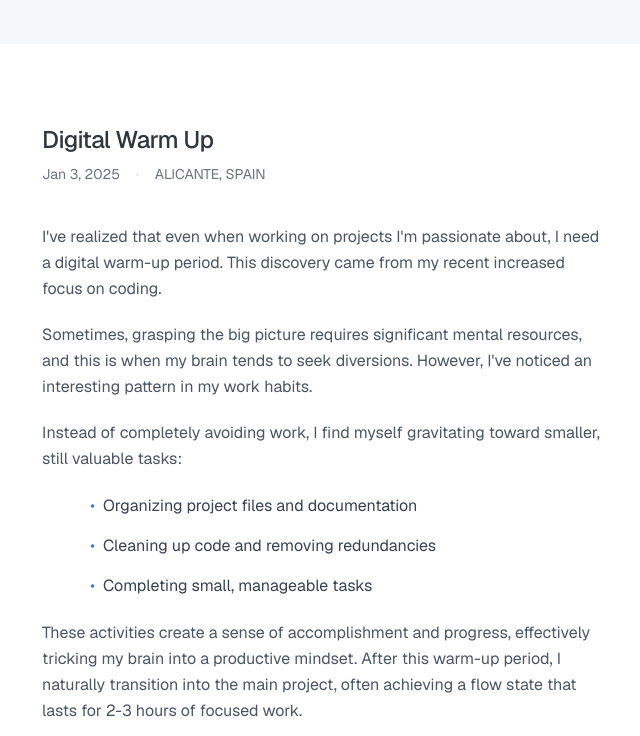
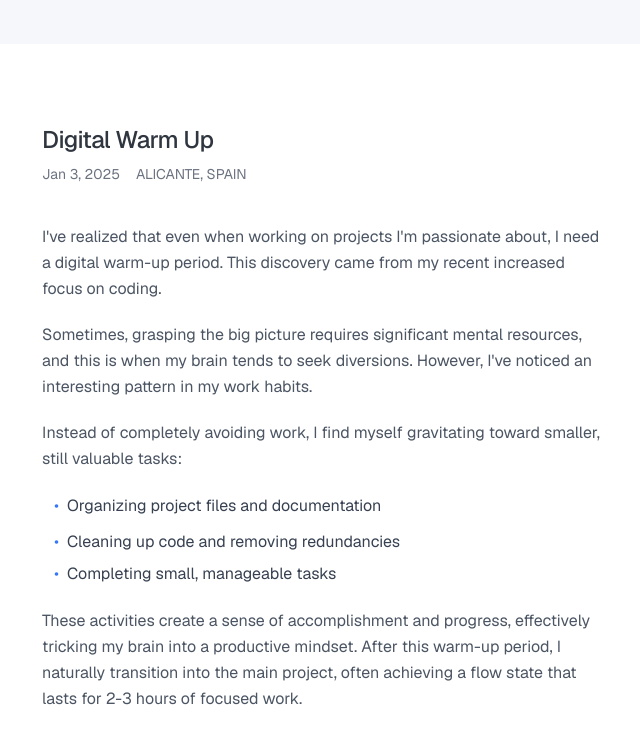
Before and after one commit to craftyme/draftpen, a Next.js app: page / in a window 1280 px wide. Shown: the part 400-1136 px from the top of the page, without its empty margins (318-958 px from the left). Built offline with nearby package versions, Linux system fonts and the light colour scheme.

Commit message:
Update page.tsx

```diff
--- a/src/app/page.tsx
+++ b/src/app/page.tsx
@@ -29,7 +29,6 @@ export default function Home() {
             </h2>
             <div className="flex items-center gap-4 text-sm text-gray-500 mb-10">
               <time>Jan 3, 2025</time>
-              <span className="text-gray-300">·</span>
               <span>ALICANTE, SPAIN</span>
             </div>
 
@@ -52,16 +51,16 @@ export default function Home() {
                 toward smaller, still valuable tasks:
               </p>
 
-              <ul className="space-y-3 mb-10 ml-4">
-                <li className="text-gray-700 flex items-start">
+              <ul className="mb-10 space-y-1 -ml-5">
+                <li className="text-gray-700 flex">
                   <span className="text-[#3478F6] mr-2">•</span>
                   Organizing project files and documentation
                 </li>
-                <li className="text-gray-700 flex items-start">
+                <li className="text-gray-700 flex">
                   <span className="text-[#3478F6] mr-2">•</span>
                   Cleaning up code and removing redundancies
                 </li>
-                <li className="text-gray-700 flex items-start">
+                <li className="text-gray-700 flex">
                   <span className="text-[#3478F6] mr-2">•</span>
                   Completing small, manageable tasks
                 </li>
```
